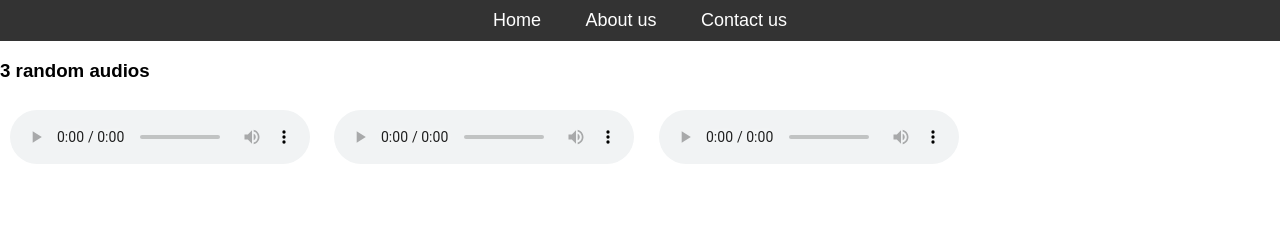
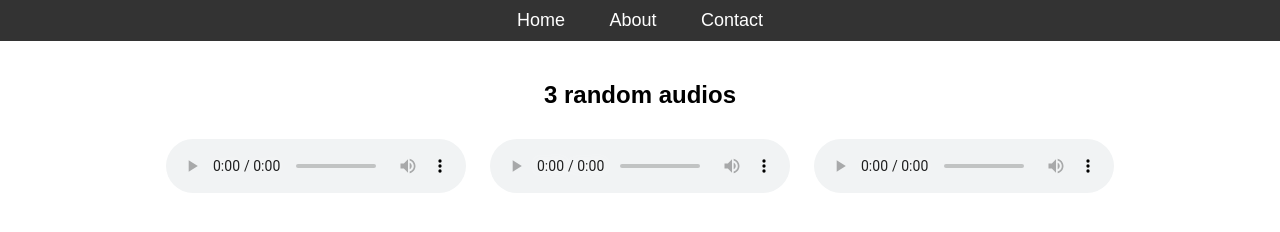
Before and after one commit to acciojob/semantic-navbar-and-audios-9087000, a website: page main.html in a window 1280 px wide. Drawn offline with Linux system fonts and the light colour scheme.

Commit message:
created a submission

```diff
--- a/main.html
+++ b/main.html
@@ -1,31 +1,33 @@
 <!DOCTYPE html>
-
 <html>
-
 <head>
-	<link rel="stylesheet" href="styles.css">
+    <link rel="stylesheet" href="./styles.css">
+	<title>Semantic Navbar & Audios</title>
 </head>
-
 <body>
-	     <nav>
-			 <ul>
-				 <li><a href="a">Home</a></li>
-				 <li><a href="b">About us</a></li>
-				 <li><a href="c">Contact us</a></li>
-			 </ul></nav>
-
-
-  <h3>3 random audios</h3>
-
-  <audio src="http://commondatastorage.googleapis.com/codeskulptor-demos/DDR_assets/Kangaroo_MusiQue_-_The_Neverwritten_Role_Playing_Game.mp3" controls></audio>
-
-  <audio src="http://commondatastorage.googleapis.com/codeskulptor-assets/Epoq-Lepidoptera.ogg" controls></audio>
-
-  <audio src="http://codeskulptor-demos.commondatastorage.googleapis.com/pang/paza-moduless.mp3" controls></audio>
-
-    <script type="text/javascript" src="./script.js">
-</script>
-
+	<!-- SGN  -->
+    <nav>
+  <ul>
+    <li><a href="#home">Home</a></li>
+    <li><a href="#about">About</a></li>
+    <li><a href="#contact">Contact</a></li>
+  </ul>
+</nav>
+    <section>
+        <h1>3 random audios</h1>
+        <audio controls>
+            <source src="http://commondatastorage.googleapis.com/codeskulptor-demos/DDR_assets/Kangaroo_MusiQue_-_The_Neverwritten_Role_Playing_Game.mp3" type="audio/mpeg">
+            Your browser does not support the audio element.
+        </audio>
+        <audio controls>
+            <source src="http://commondatastorage.googleapis.com/codeskulptor-assets/Epoq-Lepidoptera.ogg" type="audio/ogg">
+            Your browser does not support the audio element.
+        </audio>
+        <audio controls>
+            <source src="http://codeskulptor-demos.commondatastorage.googleapis.com/pang/paza-moduless.mp3" type="audio/mpeg">
+            Your browser does not support the audio element.
+        </audio>
+    </section>
+    <script type="text/javascript" src="./script.js"></script>
 </body>
-
 </html>
```
